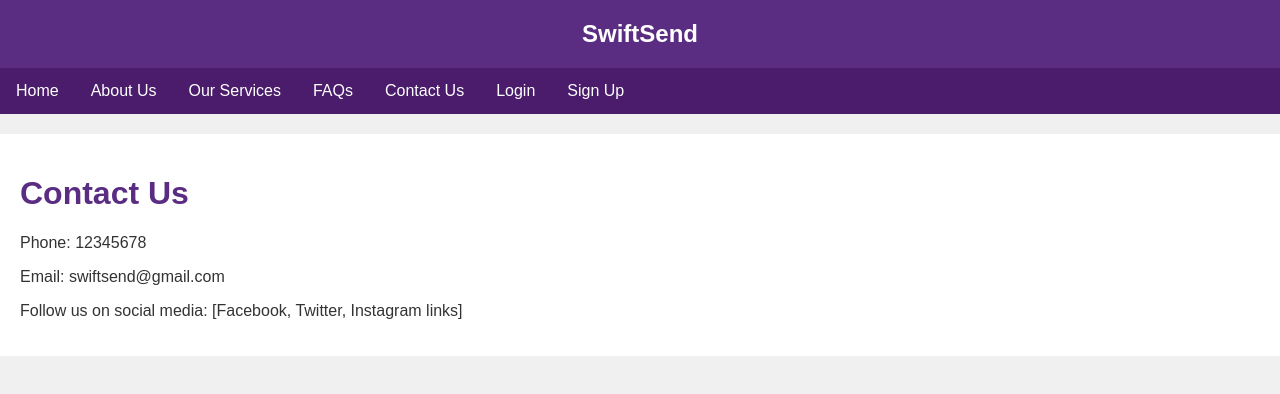
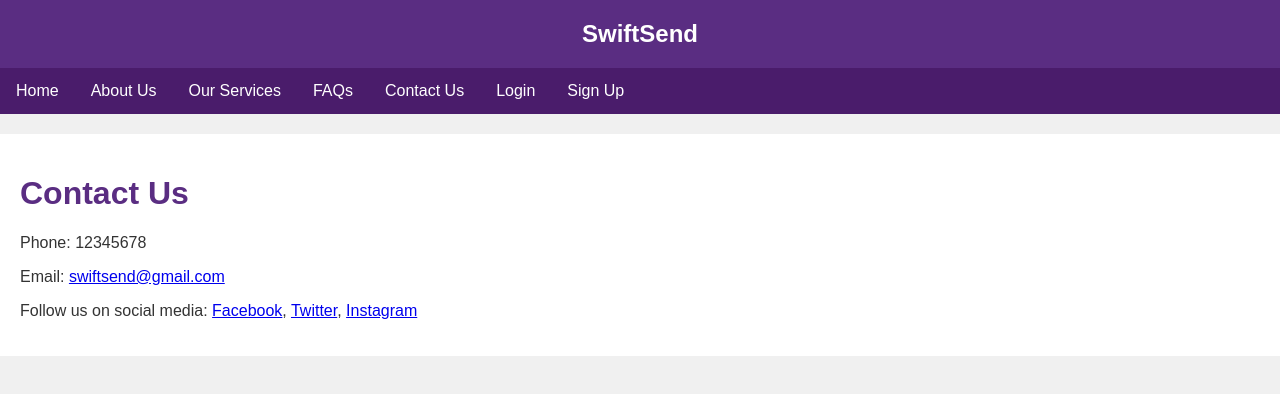
Before and after one commit to OsmanWu/GA-codes, a website: page contact.html in a window 1280 px wide. Drawn offline with Linux system fonts and the light colour scheme.

Commit message:
Commit 4

```diff
--- a/contact.html
+++ b/contact.html
@@ -20,8 +20,12 @@
     <div class="content">
         <h1>Contact Us</h1>
         <p>Phone: 12345678</p>
-        <p>Email: swiftsend@gmail.com</p>
-        <p>Follow us on social media: [Facebook, Twitter, Instagram links]</p>
+        <p>Email: <a href="mailto:swiftsend@gmail.com">swiftsend@gmail.com</a></p>
+        <p>Follow us on social media:
+            <a href="https://www.facebook.com" >Facebook</a>,
+            <a href="https://www.twitter.com" >Twitter</a>,
+            <a href="https://www.instagram.com" >Instagram</a>
+        </p>
     </div>
 </body>
 </html>
```
Also changed, not shown: index.html (+1 -0 lines), 1 other file.
